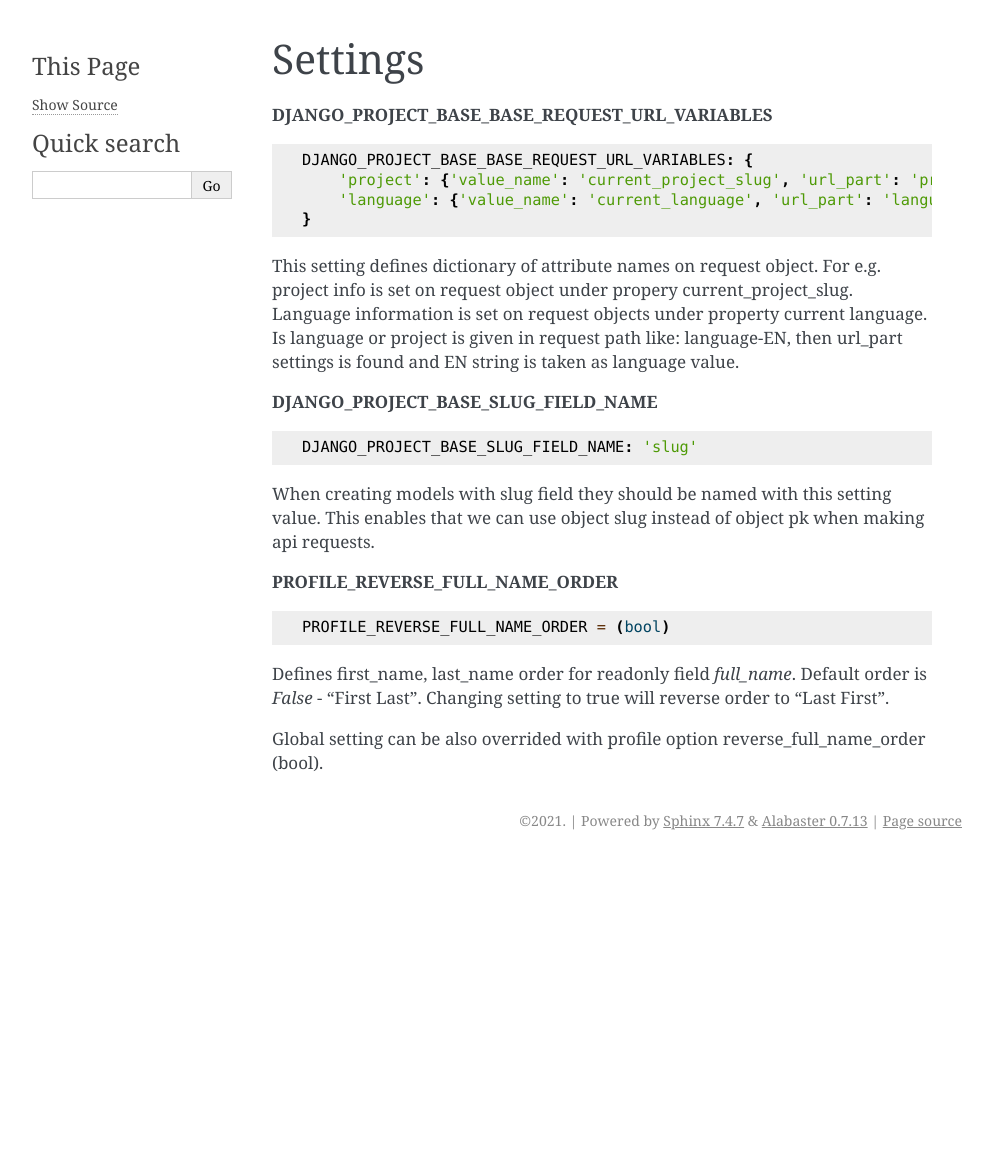
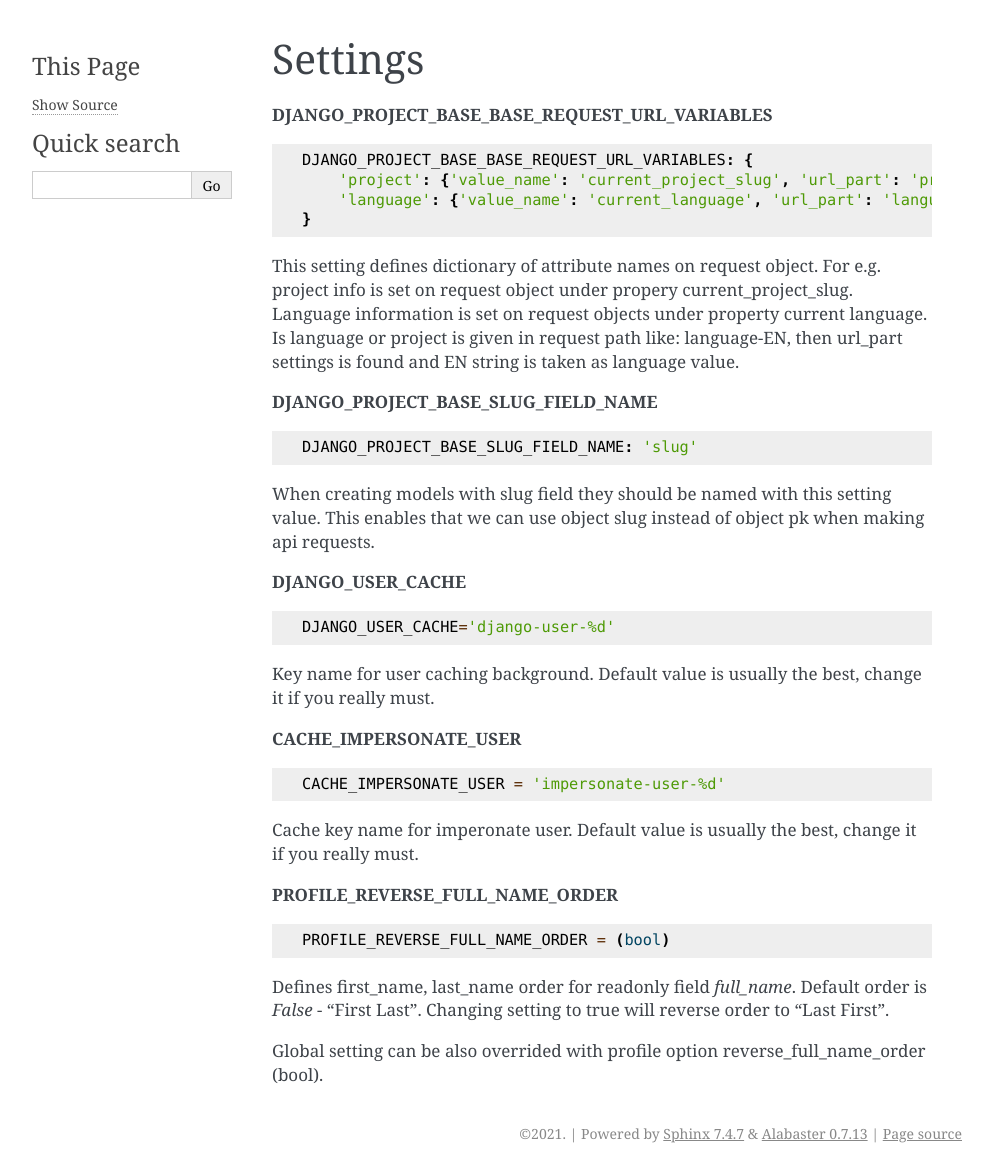
Before and after one commit to velis74/django-project-base, a Sphinx documentation site: the page built from docs/source/settings.rst, in a window 1280 px wide. Shown: the whole page, without its empty margins (148-1141 px from the left). Built offline with Sphinx 7.4.7, drawn with Linux system fonts in a browser that asks for light colours; before the commit the page ends 900 px from its top, so only the background shows below that.

Commit message:
Updated documentation - settings.py options

```diff
--- a/docs/source/settings.rst
+++ b/docs/source/settings.rst
@@ -24,6 +24,22 @@ or project is given in request path like: language-EN, then url_part settings is
 When creating models with slug field they should be named with this setting value. This enables that we can use object slug instead of
 object pk when making api requests.
 
+**DJANGO_USER_CACHE**
+
+.. code-block:: python
+
+  DJANGO_USER_CACHE='django-user-%d'
+
+Key name for user caching background. Default value is usually the best, change it if you really must.
+
+**CACHE_IMPERSONATE_USER**
+
+.. code-block:: python
+
+  CACHE_IMPERSONATE_USER = 'impersonate-user-%d'
+
+Cache key name for imperonate user. Default value is usually the best, change it if you really must.
+
 **PROFILE_REVERSE_FULL_NAME_ORDER**
 
 .. code-block:: python
```
Also changed, not shown: 1 other file.
